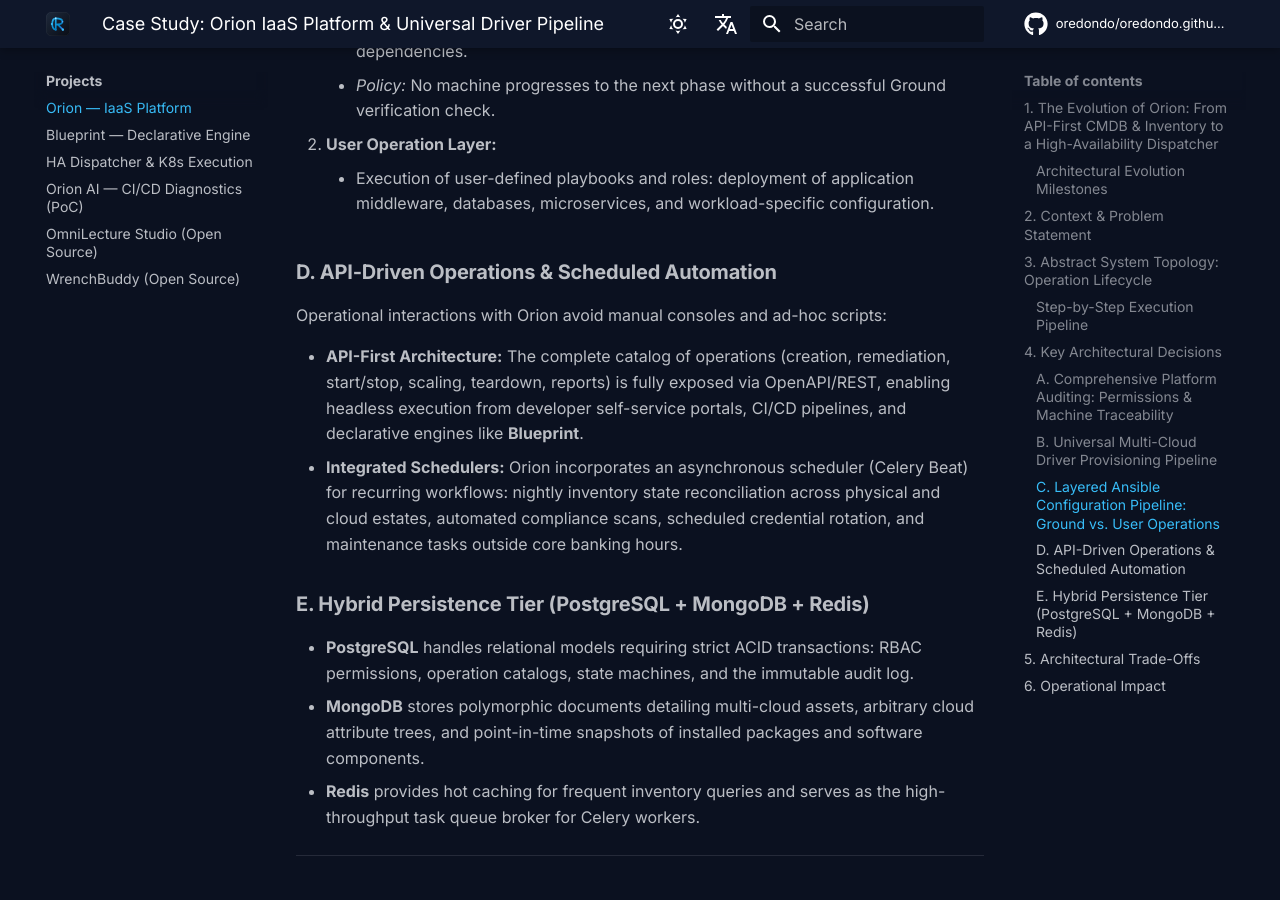
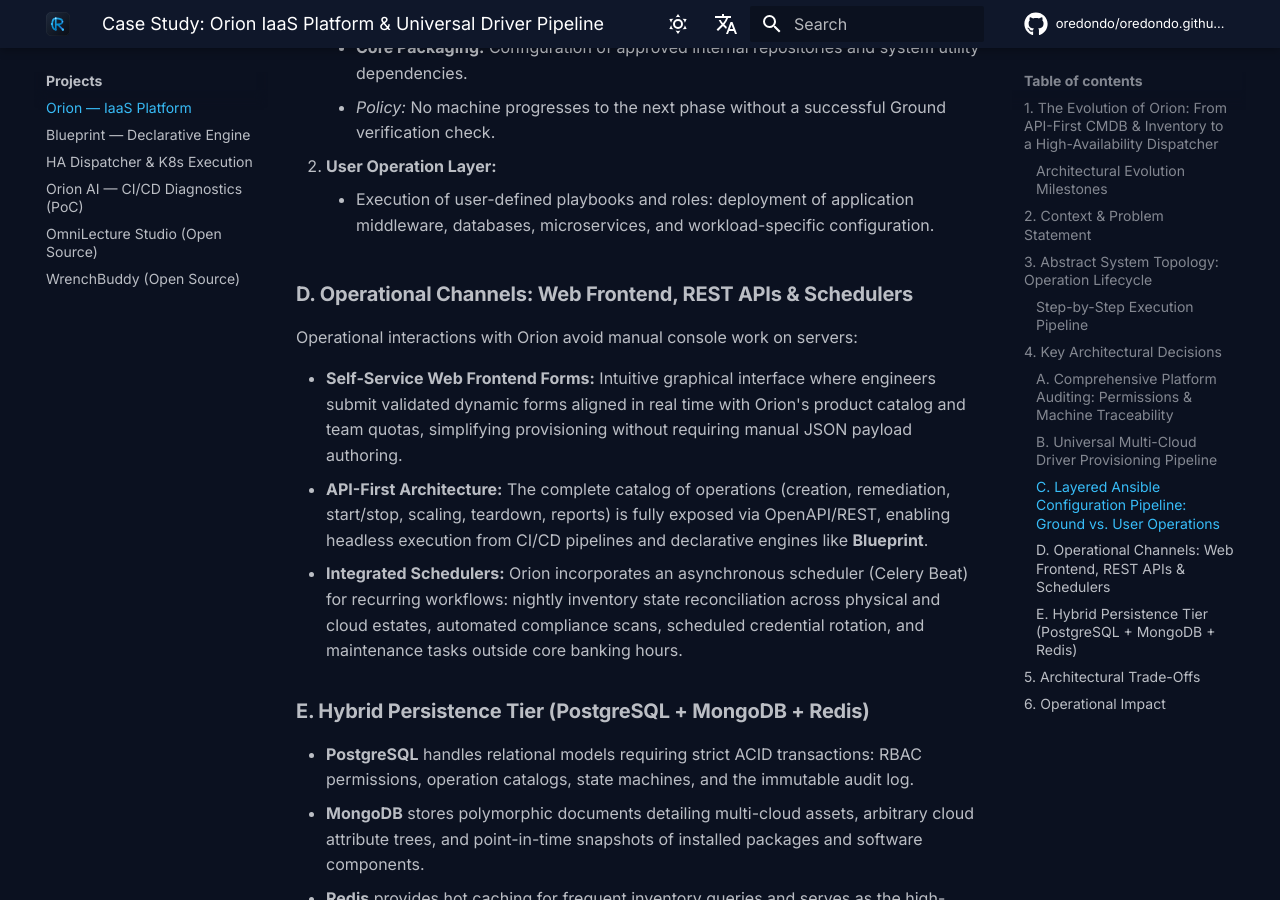
Before and after one commit to oredondo/oredondo.github.io, an MkDocs documentation site: the page built from docs/projects/orion-iaas.md, in a window 1280 px wide and 900 px high, scrolled down 4651 px. Built offline with MkDocs 1.6.1 and Material for MkDocs 9.7.7, drawn with Linux system fonts in a browser that asks for light colours; comment, search, counter and statistics services are not loaded; some of the changed text lies outside the part shown.

Commit message:
feat(orion-iaas): add user web frontend form as primary self-service trigger channel

````diff
--- a/docs/projects/orion-iaas.md
+++ b/docs/projects/orion-iaas.md
@@ -54,11 +54,11 @@ Operating infrastructure at banking scale across public cloud, private cloud, co
 
 ## 3. Abstract System Topology: Operation Lifecycle
 
-Orion centralizes the banking infrastructure lifecycle through a strict, sequential pipeline: from REST API calls or scheduled jobs, through cloud provisioning and two-layer Ansible configuration, down to the final seal in the audit engine.
+Orion centralizes the banking infrastructure lifecycle through a strict, sequential pipeline: from user self-service forms in the web frontend, REST API calls, or scheduled jobs, through cloud provisioning and two-layer Ansible configuration, down to the final seal in the audit engine.
 
 ```mermaid
 flowchart LR
-    Trig["Trigger<br/><b>(API / Scheduler)</b>"] --> Disp["HA Dispatcher<br/><b>(RBAC & Celery)</b>"]
+    Trig["Trigger<br/><b>(Web UI · API · Scheduler)</b>"] --> Disp["HA Dispatcher<br/><b>(RBAC & Celery)</b>"]
     Disp --> Prov["1. Provisioning<br/><b>(Cloud Drivers)</b>"]
     Prov --> Conf["2. Configuration<br/><b>(Ansible Ground + User)</b>"]
     Conf --> Audit[("3. Audit Engine<br/><b>(Software & History)</b>")]
@@ -68,7 +68,7 @@ flowchart LR
 
 | Stage | Responsible Component | Exactly What Executes | Engineering Guarantee |
 | :--- | :--- | :--- | :--- |
-| **1. Trigger** | REST API / Schedulers (Celery Beat) | Invocation via developer self-service, CI/CD pipeline, or recurring scheduled job (reconciliation/maintenance). | Asynchronous, non-blocking ingestion with immediate HTTP response. |
+| **1. Trigger** | Web UI Form / REST API / Schedulers (Celery Beat) | Self-service web frontend form, direct CI/CD pipeline invocation, or recurring scheduled job (reconciliation/maintenance). | Asynchronous, non-blocking ingestion with immediate HTTP response. |
 | **2. Authorization** | RBAC Engine & PostgreSQL | Validation of requester permissions, corporate token, and immutable logging of the operation request. | Zero anonymous or untracked operational requests. |
 | **3. Provisioning** | Multi-Cloud Driver Layer | Downstream call to target provider (**AWS, OpenStack, OpenShift, or Bare-Metal**) to create the compute instance and assign IP/DNS. | Consistent abstraction without vendor lock-in to proprietary APIs. |
 | **4. Ground Ops** | Ansible Core (Banking Baseline) | **Mandatory pre-user baseline:** CIS operating system hardening, corporate TLS certificates, firewall policies, and monitoring agent deployment. | **100% compliance guarantee:** if Ground validation fails, provisioning is aborted immediately. |
@@ -82,7 +82,7 @@ flowchart LR
 ### A. Comprehensive Platform Auditing: Permissions & Machine Traceability
 Orion acts as the **single source of truth for infrastructure auditing** across BBVA:
 
-- **RBAC & Authorization Audit:** Strict role-based access control with complete accountability. Every operation — whether triggered via the REST API or invoked automatically by a **Scheduler** — is tied to a verified identity, role, approval chain, and change ticket.
+- **RBAC & Authorization Audit:** Strict role-based access control with complete accountability. Every operation — whether submitted through the web frontend form by an engineer, triggered via the REST API, or invoked automatically by a **Scheduler** — is tied to a verified identity, role, approval chain, and change ticket.
 - **Full Machine Lifecycle Traceability:** Every compute asset retains an immutable lifecycle ledger from initial bootstrap to decommissioning. The platform tracks every playbook executed, configuration change applied, detected failure, and technician interaction.
 - **Exhaustive Software & Historical Reporting:** Internal compliance teams and banking regulators can instantaneously export complete reports showing **exactly what software packages are installed on any machine** (versions, security patches, agents) and **every operational event that occurred on that node throughout its existence**.
 
@@ -103,10 +103,11 @@ Once raw compute resources are provisioned by cloud drivers, Orion orchestrates
 2. **User Operation Layer:**
     - Execution of user-defined playbooks and roles: deployment of application middleware, databases, microservices, and workload-specific configuration.
 
-### D. API-Driven Operations & Scheduled Automation
-Operational interactions with Orion avoid manual consoles and ad-hoc scripts:
+### D. Operational Channels: Web Frontend, REST APIs & Schedulers
+Operational interactions with Orion avoid manual console work on servers:
 
-- **API-First Architecture:** The complete catalog of operations (creation, remediation, start/stop, scaling, teardown, reports) is fully exposed via OpenAPI/REST, enabling headless execution from developer self-service portals, CI/CD pipelines, and declarative engines like **Blueprint**.
+- **Self-Service Web Frontend Forms:** Intuitive graphical interface where engineers submit validated dynamic forms aligned in real time with Orion's product catalog and team quotas, simplifying provisioning without requiring manual JSON payload authoring.
+- **API-First Architecture:** The complete catalog of operations (creation, remediation, start/stop, scaling, teardown, reports) is fully exposed via OpenAPI/REST, enabling headless execution from CI/CD pipelines and declarative engines like **Blueprint**.
 - **Integrated Schedulers:** Orion incorporates an asynchronous scheduler (Celery Beat) for recurring workflows: nightly inventory state reconciliation across physical and cloud estates, automated compliance scans, scheduled credential rotation, and maintenance tasks outside core banking hours.
 
 ### E. Hybrid Persistence Tier (PostgreSQL + MongoDB + Redis)
````
Also changed, not shown: docs_es/projects/orion-iaas.md (+8 -7 lines).
